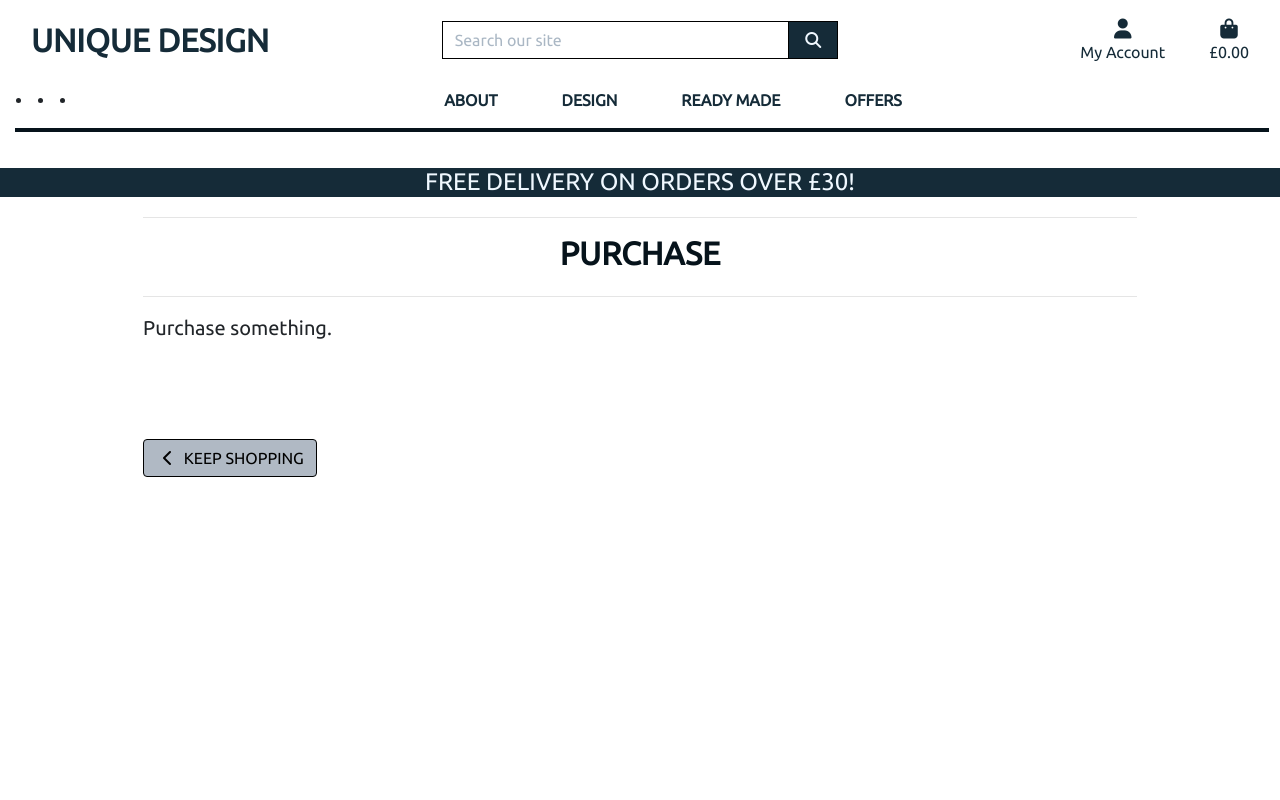
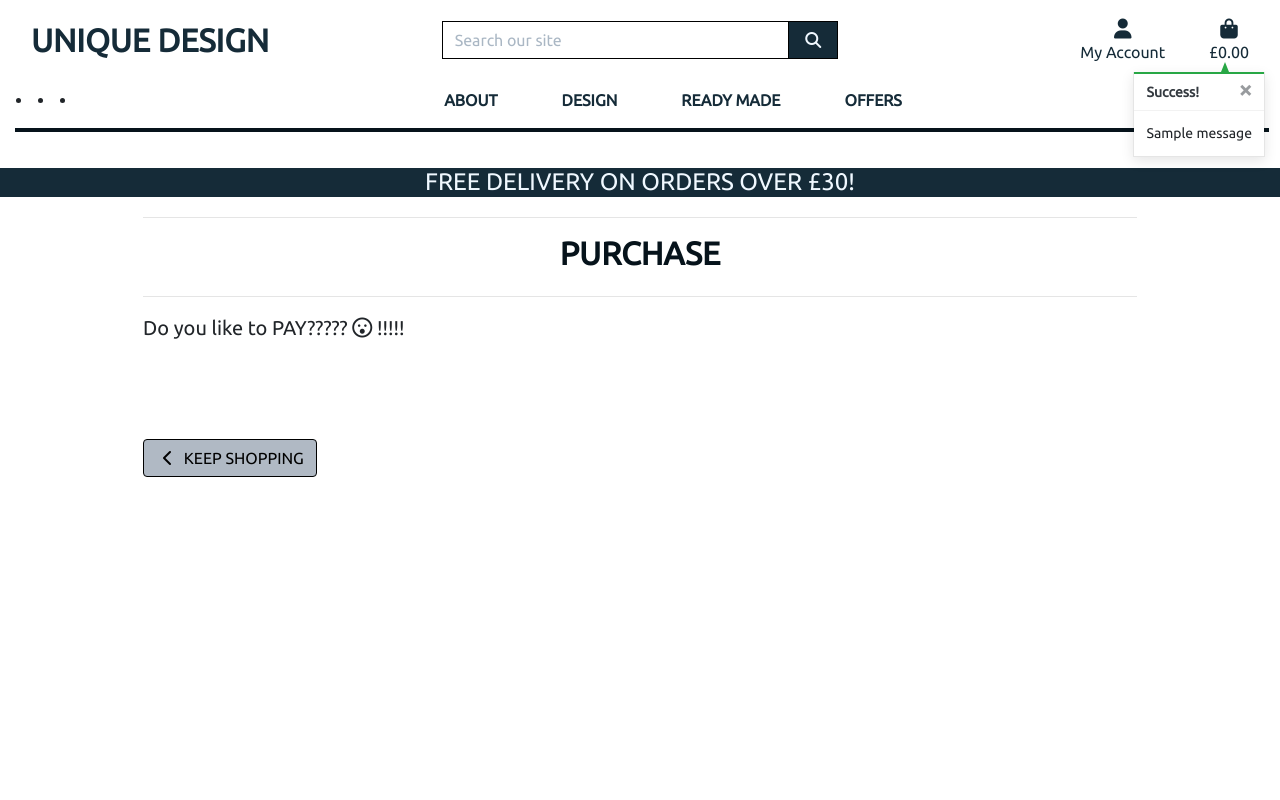
Before and after one commit to Code-Institute-Submissions/uniquedesign, a Django app: page /purchase/ in a window 1280 px wide. Run offline with Django 3.2, Linux system fonts and the light colour scheme; tables that the repository leaves empty hold one stand-in row (values such as "Sample post"); one stand-in notice (Sample message) is shown; parts of the project's set-up code (start-up, migrations or seed data) failed here and were passed over; some libraries are stand-ins or nearby versions.

Commit message:
Added toasts templated for messages, added remove product view, made necessary changes to settings, design and purchase app related to toasts

```diff
--- a/design/views.py
+++ b/design/views.py
@@ -63,19 +63,13 @@ def design(request):
 def design_detail(request, product_id):
 
     product = get_object_or_404(Product, pk=product_id)
-    quantity = get_object_or_404(Quantity, pk=product_id)
-    thicknes = get_object_or_404(Thicknes, pk=product_id)
-    products = Product.objects.all()
     quantities = Quantity.objects.all()
     thickness = Thicknes.objects.all()
 
     context = {
         'product': product,
-        'products': products,
-        'quantity': quantity,
         'quantities': quantities,
         'thickness': thickness,
-        'thicknes': thicknes,
     }
 
     return render(request, 'design_detail.html', context)
--- a/purchase/contexts.py
+++ b/purchase/contexts.py
@@ -1,7 +1,7 @@
 from decimal import Decimal
 from django.conf import settings
 from django.shortcuts import get_object_or_404
-from design.models import Product, Quantity
+from design.models import Product
 
 
 def purchase_items(request):
@@ -9,22 +9,19 @@ def purchase_items(request):
     items = []
     total = 0
     product_count = 0
+
     purchase = request.session.get('purchase', {})
-    quantity = request.POST.get('quantity')
-    proprice = request.POST.get('proprice')
 
     for item_id, quantity in purchase.items():
         product = get_object_or_404(Product, pk=item_id)
-        quantity_number = get_object_or_404(Quantity, pk=item_id)
         total += quantity
-        pro_total = -(product.price - quantity)
-        product_count += quantity
+        pro_total = quantity - product.price
+        product_count = quantity
         items.append({
             'item_id': item_id,
             'quantity': quantity,
             'product': product,
             'pro_total': pro_total,
-            'quantity_number': quantity_number,
         })
 
     if total >= settings.FREE_DELIVERY_THRESHOLD:
@@ -48,8 +45,6 @@ def purchase_items(request):
         'free_delivery_delta': free_delivery_delta,
         'free_delivery_threshold': settings.FREE_DELIVERY_THRESHOLD,
         'grand_total': grand_total,
-        'quantity': quantity,
-        'proprice': proprice,
     }
 
     return context
--- a/purchase/templates/purchase.html
+++ b/purchase/templates/purchase.html
@@ -28,7 +28,7 @@
                 {% if items %}
                     <div class="table-responsive rounded">
                         <table class="table table-sm table-borderless">
-                            <thead class="text-blue">
+                            <thead class="text-blue text-center">
                                 <tr>
                                     <th scope="col">Product Info</th>
                                     <th scope="col"></th>
@@ -47,18 +47,19 @@
                                         <p class="my-0 small text-muted">SKU: {{ item.product.sku|upper }}</p>
                                         <p class="my-0 small text-muted">{{ item.product.category.friendly_name }}</p>
                                     </td>
-                                    <td class="py-3">
+                                    <td class="py-3 text-center">
                                         <p class="my-0">£{{ item.product.price }}.00</p>
                                     </td>
-                                    <td class="py-3">
+                                    <td class="py-3 text-center">
                                         <p class="my-0">£{{ item.pro_total }}.00</p>
+                                        <a href="" class="btn-sm btn-black rounded-0"><small>Edit</small></a>|
+                                        <a href="{% url 'remove_purchase' item.item_id %}" id="remove_{{item.item_id}}" class="btn-sm btn-black rounded-0"><small>Remove</small></a>
                                     </td>
-                                    <td class="py-3">
+                                    <td class="py-3 text-center">
                                         <p class="my-0">£{{ item.quantity }}.00</p>
                                     </td>
                                 </tr>
                             {% endfor %}
-
                             <tr>
                                 <td colspan="5" class="pt-5 text-right">
                                     <h6><strong>Bag Total: £{{ total|floatformat:2 }}</strong></h6>
@@ -91,7 +92,7 @@
                     </div>
                     <hr>
                 {% else %}
-                    <p class="lead mb-5"> Purchase something.</p>
+                    <p class="lead mb-5">Do you like to PAY????? <i class="far fa-surprise"></i> !!!!!</p>
                     <a href="{% url 'design' %}" class="btn btn-outline-black rounded-1 mt-5">
                         <span class="icon">
                             <i class="fas fa-chevron-left"></i>
@@ -100,6 +101,7 @@
                     </a>
                 {% endif %}
             </div>
+            <input type="hidden" name="redirect_url" value="{{ request.path }}">
         </div>
     </div>
 {% endblock %}
--- a/purchase/urls.py
+++ b/purchase/urls.py
@@ -4,5 +4,7 @@ from . import views
 
 urlpatterns = [
     path('', views.purchase, name='purchase'),
-    path('add/<item_id>', views.add_purchase, name='add_purchase'),
+    path('add/<item_id>/', views.add_purchase, name='add_purchase'),
+    path('edit/<item_id>/', views.edit_purchase, name='edit_purchase'),
+    path('remove/<item_id>/', views.remove_purchase, name='remove_purchase'),
 ]
--- a/purchase/views.py
+++ b/purchase/views.py
@@ -1,4 +1,7 @@
-from django.shortcuts import render, redirect
+from django.shortcuts import render, redirect, reverse, get_object_or_404
+from django.contrib import messages
+from design.models import Product
+
 
 # Create your views here.
 
@@ -10,16 +13,42 @@ def purchase(request):
 
 def add_purchase(request, item_id):
 
-    quantity = int(request.POST.get('quantity_price'))
-    thickness = int(request.POST.get('thickness_price'))
+    product = Product.objects.get(pk=item_id)
+    quantity_price = int(request.POST.get('quantity_price'))
+    thickness_price = int(request.POST.get('thickness_price'))
     proprice = int(request.POST.get('proprice'))
     redirect_url = request.POST.get('redirect_url')
     purchase = request.session.get('purchase', {})
 
     if item_id in list(purchase.keys()):
-        purchase[item_id] = quantity + thickness + proprice
+        purchase[item_id] = quantity_price + thickness_price + proprice
+        messages.success(request, f'Added {product.name} to your Purchase list')
     else:
-        purchase[item_id] = quantity + thickness + proprice
+        purchase[item_id] = quantity_price + thickness_price + proprice
+        messages.success(request, f'Added {product.name} to your Purchase list')
 
     request.session['purchase'] = purchase
+
     return redirect(redirect_url)
+
+
+def edit_purchase(request, item_id):
+
+    return render(request, 'design_detail.html')
+
+
+def remove_purchase(request, item_id):
+
+    product = Product.objects.get(pk=item_id)
+    purchase = request.session.get('purchase', {})
+
+    if item_id:
+        del purchase[item_id]
+        messages.warning(request, f'{product.name} has been removed from your Purchase list')
+    else:
+        del purchase[item_id]
+        messages.warning(request, f'{product.name} has been removed from your Purchase list')
+
+    request.session['purchase'] = purchase
+
+    return redirect(reverse('purchase'))
--- a/templates/base.html
+++ b/templates/base.html
@@ -109,7 +109,11 @@
         </header>
 
         {% if messages %}
-            <div class = "message-container"></div>
+            <div class = "message-container">
+                {% for message in messages %}
+                    {% include 'includes/toasts/toast_success.html' %}
+                {% endfor %}
+            </div>
         {% endif %}
 
         {% block page-header %}
@@ -119,6 +123,9 @@
         {% endblock %}
 
         {% block postloadjs %}
+        <script type="text/javascript">
+            $('.toast').toast('show');
+        </script>
         {% endblock %}
     </body>
 </html>
--- /dev/null
+++ b/templates/includes/toasts/toast_success.html
@@ -0,0 +1,14 @@
+<!DOCTYPE html>
+<div class="toast custom-toast rounded-0 border-top-0" data-autohide="false">
+    <div class="arrow-up arrow-success"></div>
+    <div class="w-100 toast-capper bg-success"></div>
+    <div class="toast-header bg-white text-dark">
+        <strong class="mr-auto">Success!</strong>
+        <button type="button" class="ml-2 mb-1 close text-dark" data-dismiss="toast" aria-label="Close">
+            <span aria-hidden="true">&times;</span>
+        </button>
+    </div>
+    <div class="toast-body bg-white">
+        {{ message }}
+    </div>
+</div>
--- a/uniquedesign/settings.py
+++ b/uniquedesign/settings.py
@@ -81,6 +81,8 @@ TEMPLATES = [
     },
 ]
 
+MESSAGES_STORAGE = 'django.contrib.messages.storage.session.SessionStorage'
+
 AUTHENTICATION_BACKENDS = [
     # Needed to login by username in Django admin, regardless of `allauth`
     'django.contrib.auth.backends.ModelBackend',
```
Also changed, not shown: templates/includes/toasts/toast_error.html (added, +14 -0 lines), templates/includes/toasts/toast_info.html (added, +14 -0 lines), templates/includes/toasts/toast_warning.html (added, +14 -0 lines).
